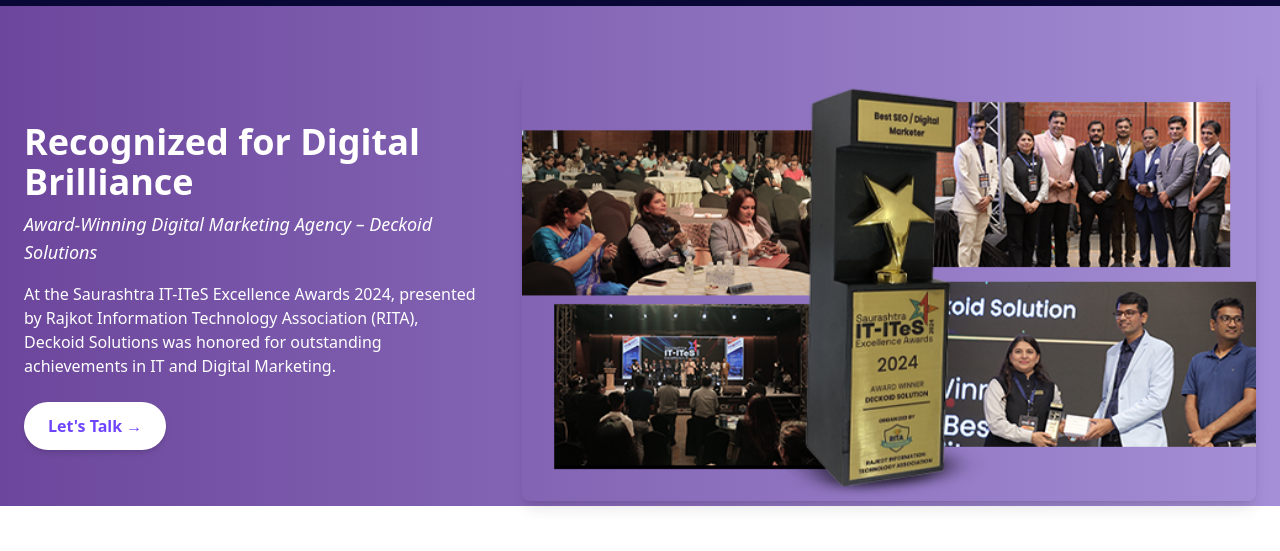
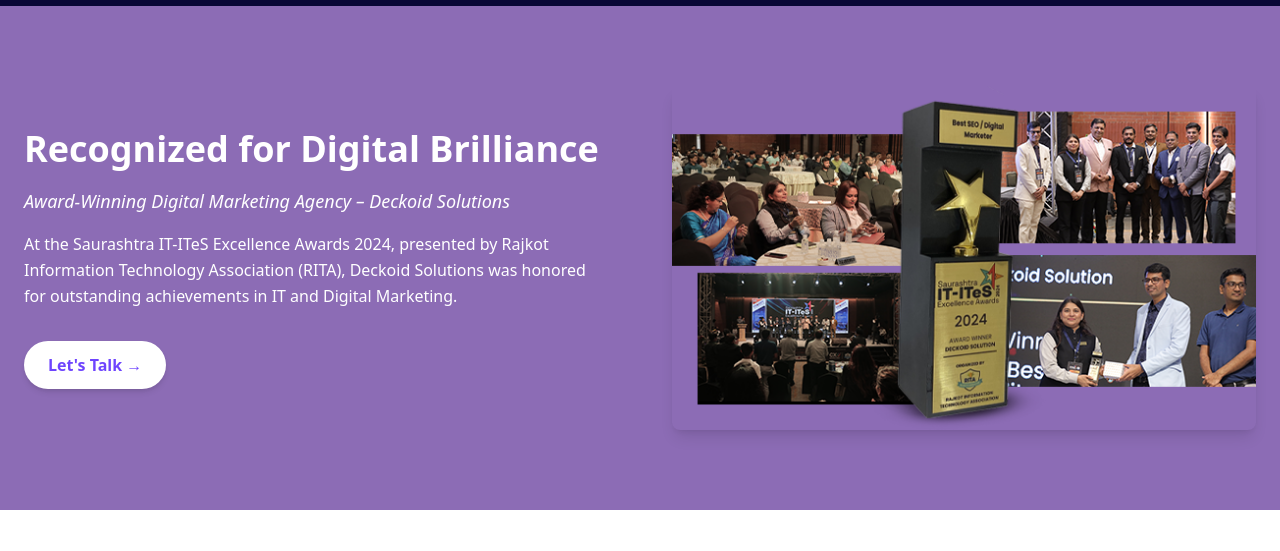
Before and after one commit to raxitzora/Deckoid, a Next.js app: page / in a window 1280 px wide. Shown: the part 843-1394 px from the top of the page. Built offline with nearby package versions, Linux system fonts and the light colour scheme.

Commit message:
Update Awards.jsx

```diff
--- a/app/components/sections/Awards.jsx
+++ b/app/components/sections/Awards.jsx
@@ -21,10 +21,10 @@
   return (
     <section
       ref={ref}
-      className="bg-gradient-to-r from-[#6C469C] to-[#A58FD6] text-white py-16 px-6 h-[500px]"
+      className="bg-[#8C6CB5] text-white py-20 px-6"
       aria-labelledby="award-section"
     >
-      <div className="max-w-7xl mx-auto flex flex-col lg:flex-row items-center justify-between gap-10">
+      <div className="max-w-7xl mx-auto flex flex-col lg:flex-row items-center justify-between gap-16">
         {/* Left Text Section */}
         <motion.div
           className="lg:w-1/2 text-center lg:text-left"
@@ -39,27 +39,32 @@
             },
           }}
         >
-          <h2 id="award-section" className="text-3xl sm:text-4xl font-bold mb-2">
+          <h2
+            id="award-section"
+            className="text-3xl sm:text-4xl font-bold mb-4 leading-tight"
+          >
             Recognized for Digital Brilliance
           </h2>
-          <p className="italic text-base sm:text-lg mb-4">
+          <p className="italic text-lg mb-4">
             Award-Winning Digital Marketing Agency – Deckoid Solutions
           </p>
-          <p className="text-sm sm:text-base mb-6">
-            At the Saurashtra IT-ITeS Excellence Awards 2024, presented by Rajkot Information Technology Association (RITA), Deckoid Solutions was honored for outstanding achievements in IT and Digital Marketing.
+          <p className="text-base mb-8 leading-relaxed">
+            At the Saurashtra IT-ITeS Excellence Awards 2024, presented by
+            Rajkot Information Technology Association (RITA), Deckoid Solutions
+            was honored for outstanding achievements in IT and Digital
+            Marketing.
           </p>
-
           <Link
             href="/contact"
             className="inline-block bg-white text-[#6E44FE] font-semibold px-6 py-3 rounded-full shadow-md hover:bg-purple-100 transition"
           >
-            Let's Talk →
+            Let&apos;s Talk →
           </Link>
         </motion.div>
 
         {/* Right Image Section */}
         <motion.div
-          className="lg:w-4/5 w-full flex justify-center"
+          className="lg:w-1/2 w-full flex justify-center"
           initial="hidden"
           animate={controls}
           variants={{
@@ -76,8 +81,8 @@
             src="/img/Digital-Brilliance.png"
             alt="Award Image"
             width={800}
-            height={600}
-            className="rounded-lg shadow-lg object-contain w-full h-auto"
+            height={500}
+            className="rounded-lg shadow-lg object-contain w-full h-auto max-w-[600px]"
             priority
           />
         </motion.div>
```
